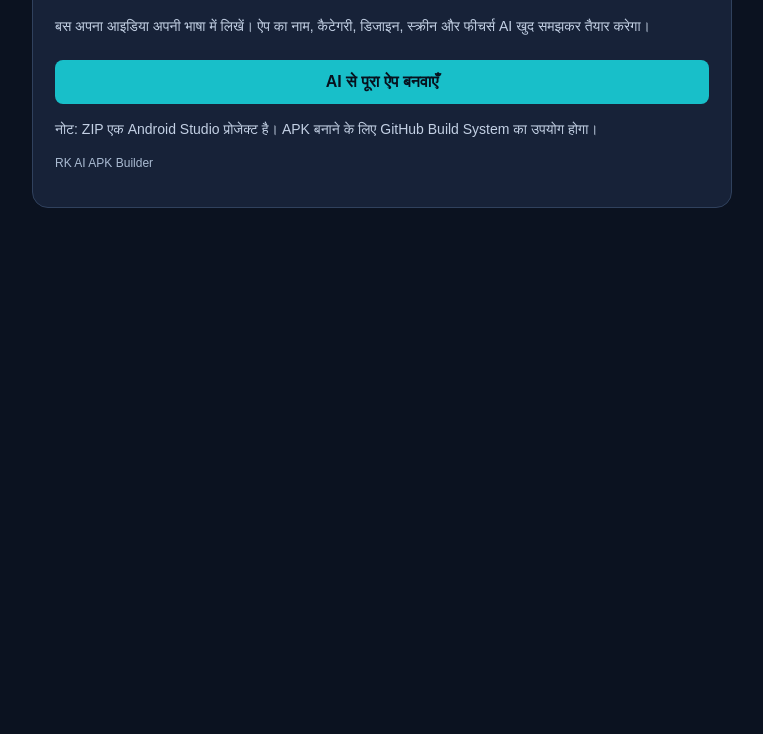
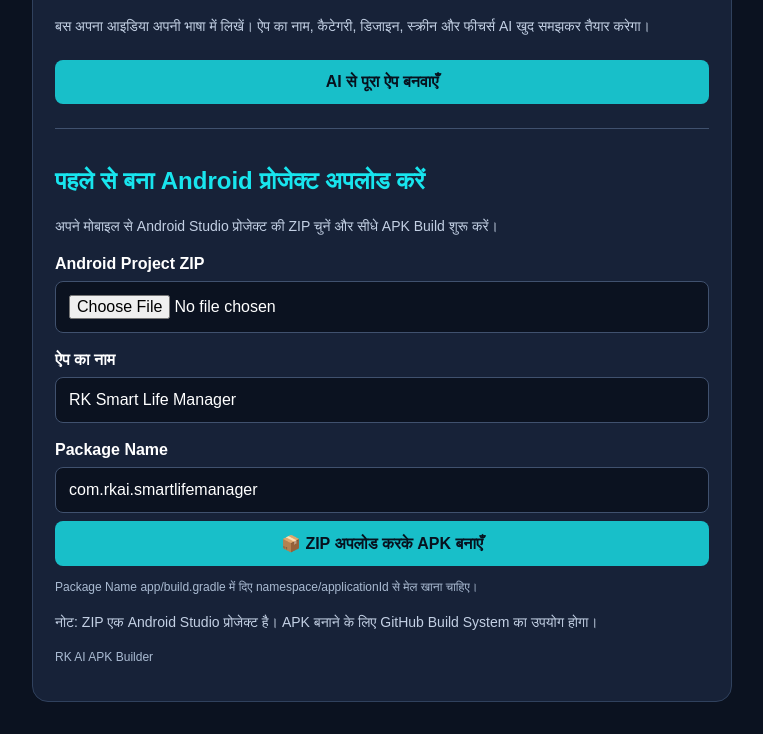
Before and after one commit to rk2512122-design/rk-ai-apk-builder, a website: page index.html in a window 1280 px wide. Shown: the part 398-1132 px from the top of the page, without its empty margins (258-1021 px from the left). Before the commit the page ends 800 px from the top, so only its background shows below. Drawn offline with Linux system fonts and the light colour scheme.

Commit message:
Add existing Android project ZIP upload and APK build UI

```diff
--- a/index.html
+++ b/index.html
@@ -171,6 +171,20 @@ Android Project ZIP डाउनलोड करें
 जवाब कॉपी करें
 </button>
 
+</section>
+
+
+<section id="zipUploadSection" style="margin-top:24px;padding-top:18px;border-top:1px solid #40516e">
+<h2 style="color:#18e5ee">पहले से बना Android प्रोजेक्ट अपलोड करें</h2>
+<p class="note">अपने मोबाइल से Android Studio प्रोजेक्ट की ZIP चुनें और सीधे APK Build शुरू करें।</p>
+<label for="projectZip">Android Project ZIP</label>
+<input id="projectZip" type="file" accept=".zip,application/zip">
+<label for="uploadAppName">ऐप का नाम</label>
+<input id="uploadAppName" type="text" value="RK Smart Life Manager" maxlength="80">
+<label for="uploadPackageName">Package Name</label>
+<input id="uploadPackageName" type="text" value="com.rkai.smartlifemanager" maxlength="200">
+<button id="uploadBuildBtn" onclick="uploadExistingZip()">📦 ZIP अपलोड करके APK बनाएँ</button>
+<p class="small">Package Name app/build.gradle में दिए namespace/applicationId से मेल खाना चाहिए।</p>
 </section>
 
 <p class="note">
@@ -611,6 +625,59 @@ async function buildApk(){
 }
 
 
+
+// Upload an existing Android Studio project ZIP and start its APK build.
+async function uploadExistingZip(){
+ const file=$("projectZip").files[0];
+ const appName=$("uploadAppName").value.trim();
+ const packageName=$("uploadPackageName").value.trim();
+ if(!file){alert("पहले ZIP फाइल चुनें।");return;}
+ if(!file.name.toLowerCase().endsWith(".zip")){alert("कृपया .zip फाइल चुनें।");return;}
+ if(file.size>4*1024*1024){alert("ZIP 4 MB से बड़ी है। अभी 4 MB तक की ZIP अपलोड करें।");return;}
+ if(!/^[a-zA-Z][a-zA-Z0-9_]*(\\.[a-zA-Z][a-zA-Z0-9_]*)+$/.test(packageName)){
+  alert("Package Name सही लिखें, जैसे com.rkai.smartlifemanager");return;
+ }
+ const button=$("uploadBuildBtn");
+ button.disabled=true;button.textContent="ZIP अपलोड हो रही है...";
+ $("result").style.display="block";
+ $("resultTitle").textContent="मौजूदा प्रोजेक्ट अपलोड";
+ $("status").textContent="ZIP पढ़ी जा रही है...";
+ $("output").textContent="";
+ $("workflowLink").replaceChildren();
+ $("apkDownloadBtn").hidden=true;
+ currentBuildId="";pollAttempts=0;
+ if(pollTimer){clearTimeout(pollTimer);pollTimer=null;}
+ try{
+  const base64=await new Promise((resolve,reject)=>{
+   const reader=new FileReader();
+   reader.onload=()=>resolve(String(reader.result).split(",")[1]||"");
+   reader.onerror=()=>reject(new Error("ZIP फाइल पढ़ने में समस्या आई।"));
+   reader.readAsDataURL(file);
+  });
+  if(!base64)throw new Error("ZIP फाइल खाली है या पढ़ी नहीं जा सकी।");
+  $("status").textContent="GitHub पर ZIP भेजी जा रही है...";
+  const response=await fetch("/api/build",{
+   method:"POST",headers:{"Content-Type":"application/json"},
+   body:JSON.stringify({appName:appName||"Android-App",packageName,zipBase64:base64})
+  });
+  const data=await readResponse(response);
+  if(!data.buildId)throw new Error("सर्वर ने Build ID नहीं भेजी।");
+  currentBuildId=data.buildId;
+  $("status").textContent="APK Build शुरू हो गया है। कृपया प्रतीक्षा करें...";
+  $("output").textContent=(data.message||"Build शुरू हुआ।")+"\\nZIP: "+(data.zipName||"")+"\\nBuild ID: "+currentBuildId;
+  if(data.workflowUrl){
+   const link=document.createElement("a");link.href=data.workflowUrl;link.target="_blank";link.rel="noopener";
+   link.textContent="GitHub पर Build का स्टेटस देखें";$("workflowLink").replaceChildren(link);
+  }
+  checkBuildStatus();
+ }catch(error){
+  $("status").textContent="ZIP अपलोड या Build शुरू नहीं हो सका।";
+  $("output").textContent=error.message||"अज्ञात त्रुटि";
+ }finally{
+  button.disabled=false;button.textContent="📦 ZIP अपलोड करके APK बनाएँ";
+ }
+}
+
 // Check APK build status
 async function checkBuildStatus(){
 
```
